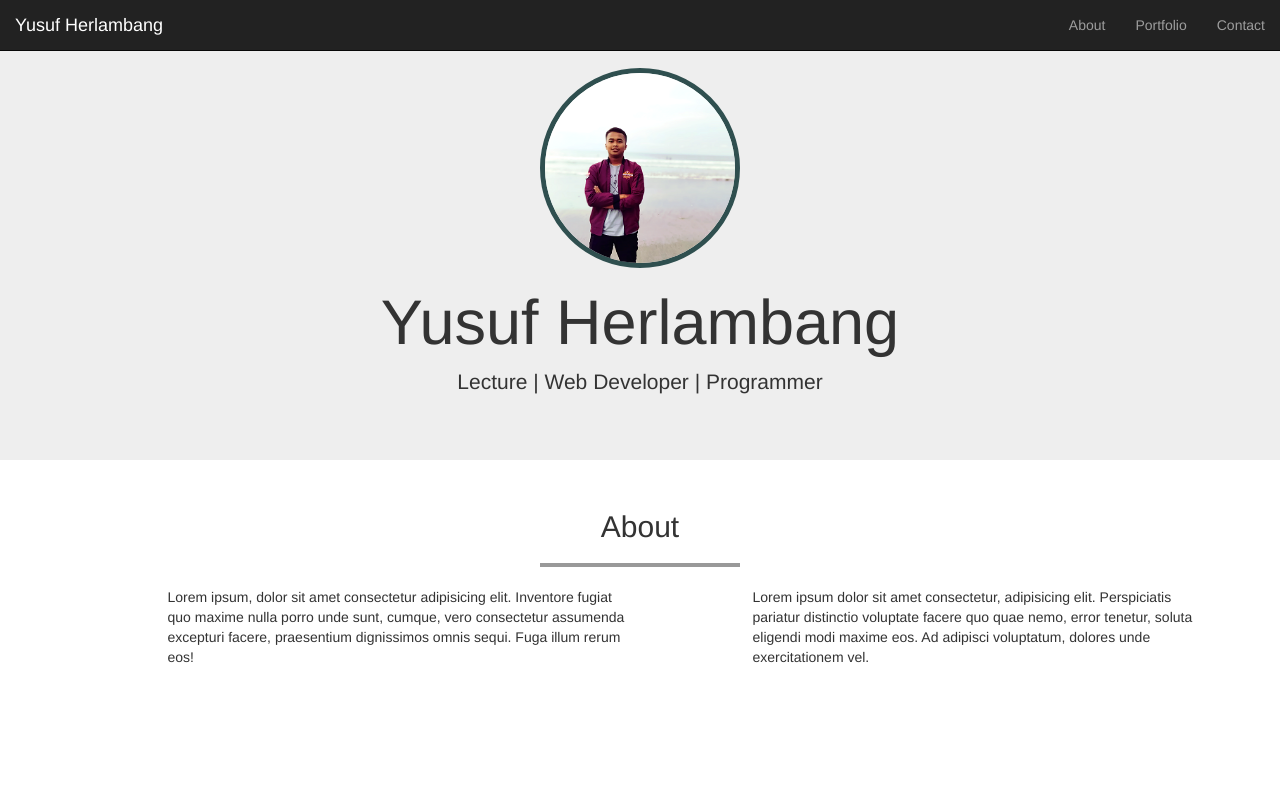
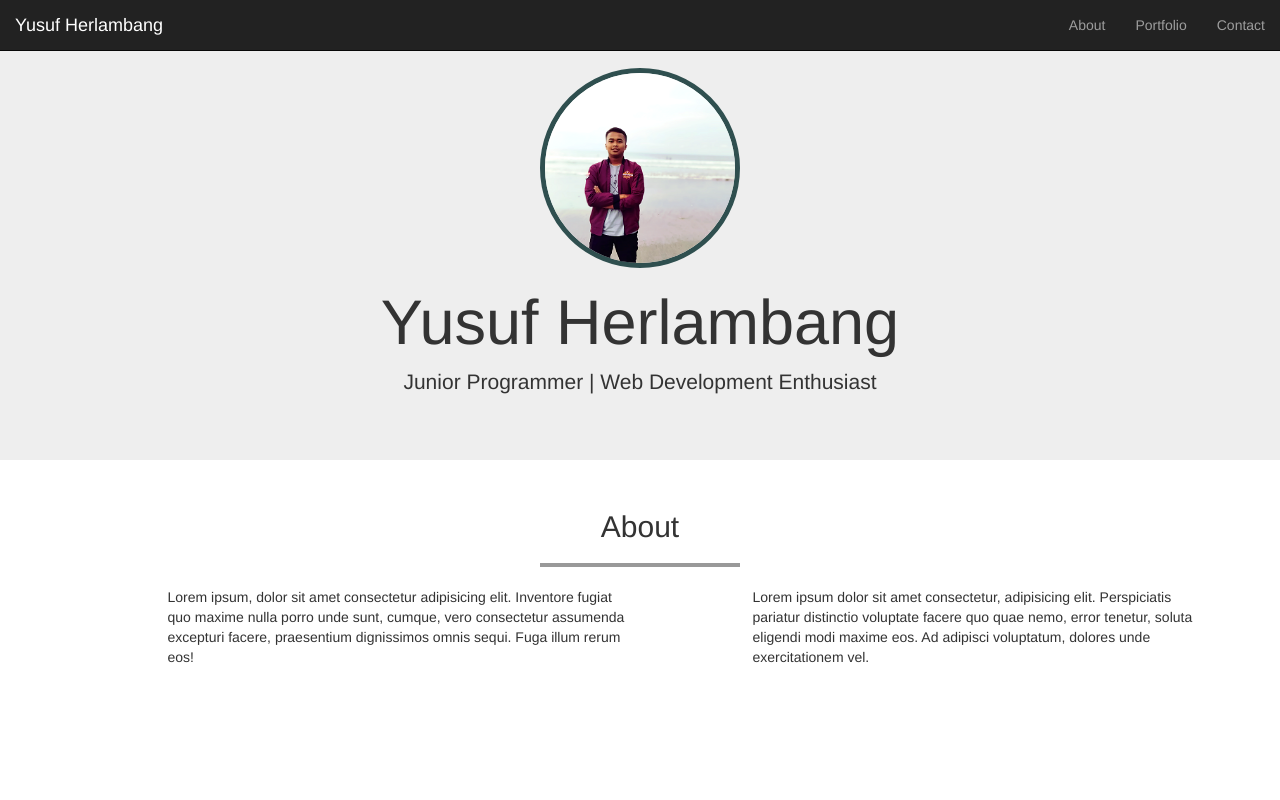
Before and after one commit to yusufbagussh/portfolio-1, a plain HTML site: page index.html in a window 1280 px wide. Shown: the top 800 px of the page. Drawn offline with Linux system fonts and the light colour scheme; files whose address does not match are found by name.

Commit message:
Update index.html

```diff
--- a/index.html
+++ b/index.html
@@ -52,7 +52,7 @@
   <div class="jumbotron text-center">
     <img src="img/yusufbagus1.png" alt="" class="img-circle">
     <h1>Yusuf Herlambang</h1>
-    <p>Lecture | Web Developer | Programmer</p>
+    <p>Junior Programmer | Web Development Enthusiast</p>
   </div>
   <!-- akhitr jumbotron -->
 
```
